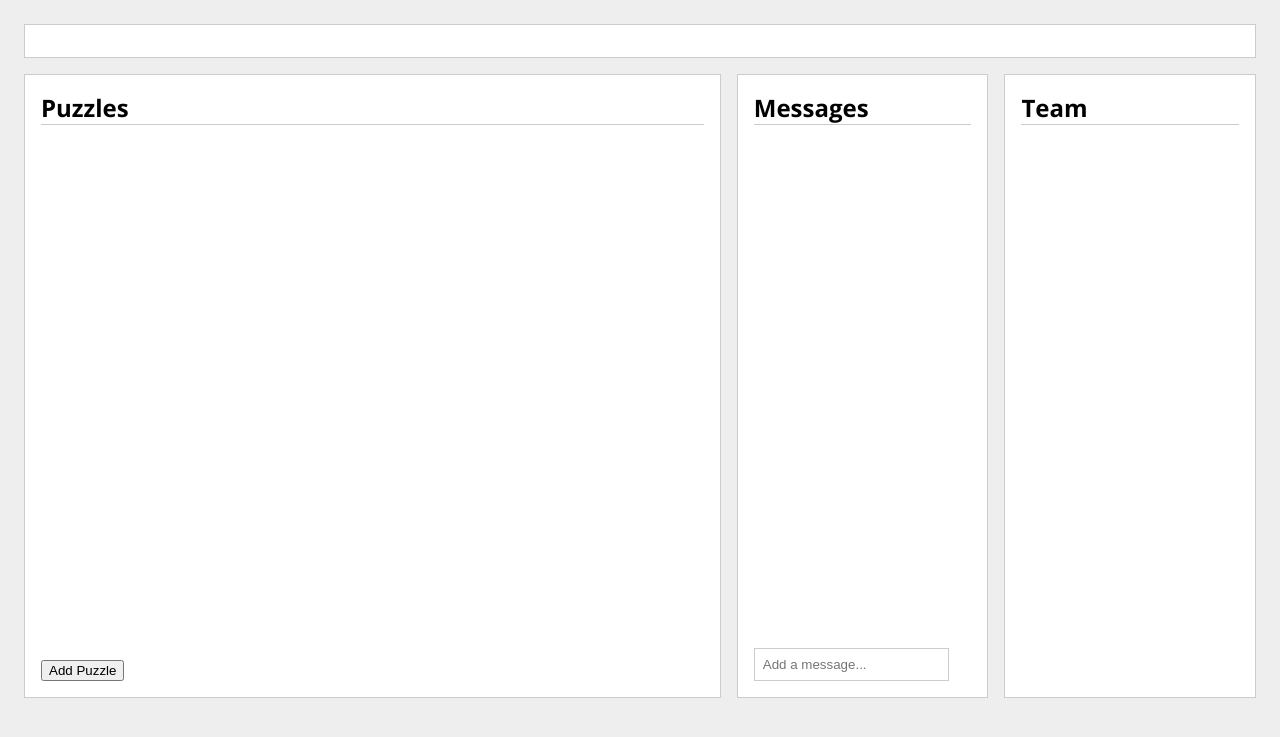
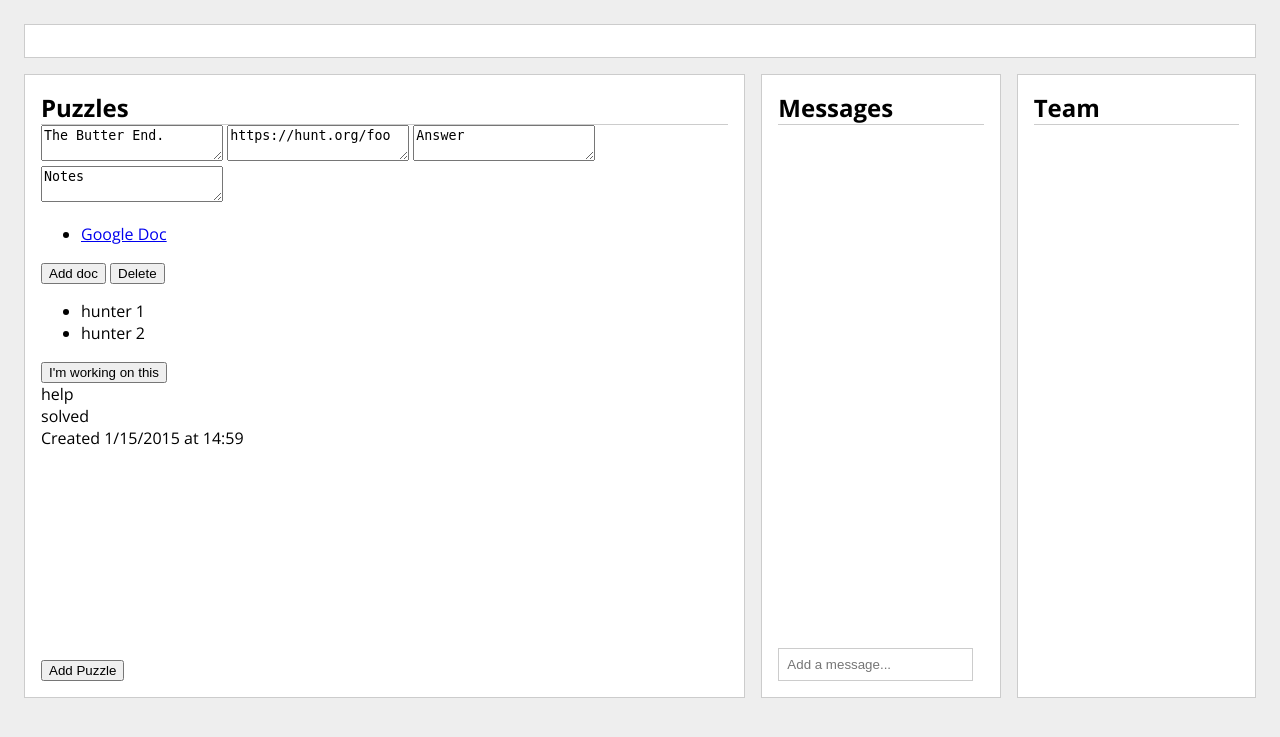
Before and after one commit to jonlesser/puzzlebuddy, a Python web app: template templates/hunt_dashboard.html in a window 1280 px wide. Shown: the top 737 px of the page. Run offline with Jinja, Linux system fonts and the light colour scheme; the template is opened without the code that fills it, so the values that code supplies are empty; some libraries are stand-ins or nearby versions.

Commit message:
markup for puzzles

```diff
--- a/static/js/puzzles.js
+++ b/static/js/puzzles.js
@@ -112,7 +112,6 @@ pb.Puzzles.prototype.createNewPuzzleMap_ = function() {
   var map = this.doc_.getModel().createMap();
   map.set('answer', this.doc_.getModel().createString());
   map.set('created', new Date());
-  map.set('creator', this.doc_.getModel().createString());
   map.set('deleted', false);
   map.set('docs', this.doc_.getModel().createList());
   map.set('hunters', this.doc_.getModel().createList());
--- a/templates/hunt_dashboard.html
+++ b/templates/hunt_dashboard.html
@@ -9,7 +9,27 @@
         <input class="search-input" placeholder="Search Puzzles">
       </form>
     </header>
-    <section class="puzzle-list"></section>
+    <section class="puzzle-list">
+      <div>
+        <textarea class="name">The Butter End.</textarea>
+        <textarea class="url">https://hunt.org/foo</textarea>
+        <textarea class="answer">Answer</textarea>
+        <textarea class="notes">Notes</textarea>
+        <ul>
+          <li><a href="#">Google Doc</a>
+        </ul>
+        <button class="add">Add doc</button>
+        <button class="delete">Delete</button>
+        <ul>
+          <li>hunter 1
+          <li>hunter 2
+        </ul>
+        <button class="addhunter">I'm working on this</button>
+        <div class="needshelp">help</div>
+        <div class="solved">solved</div>
+        <div>Created 1/15/2015 at 14:59</div>
+      </div>
+    </section>
     <footer>
       <button class="puzzle-add">Add Puzzle</button>
     </footer>
```
